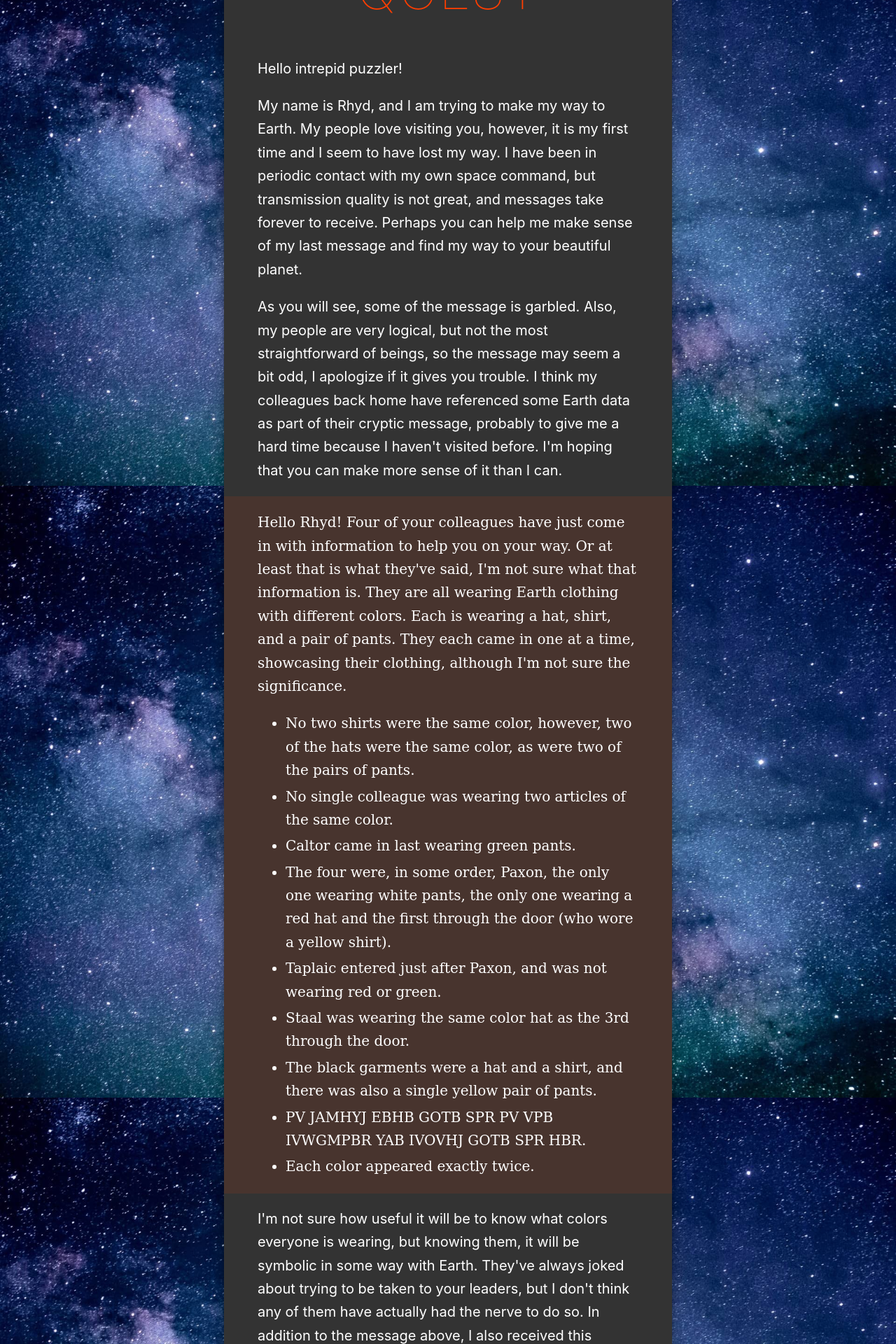
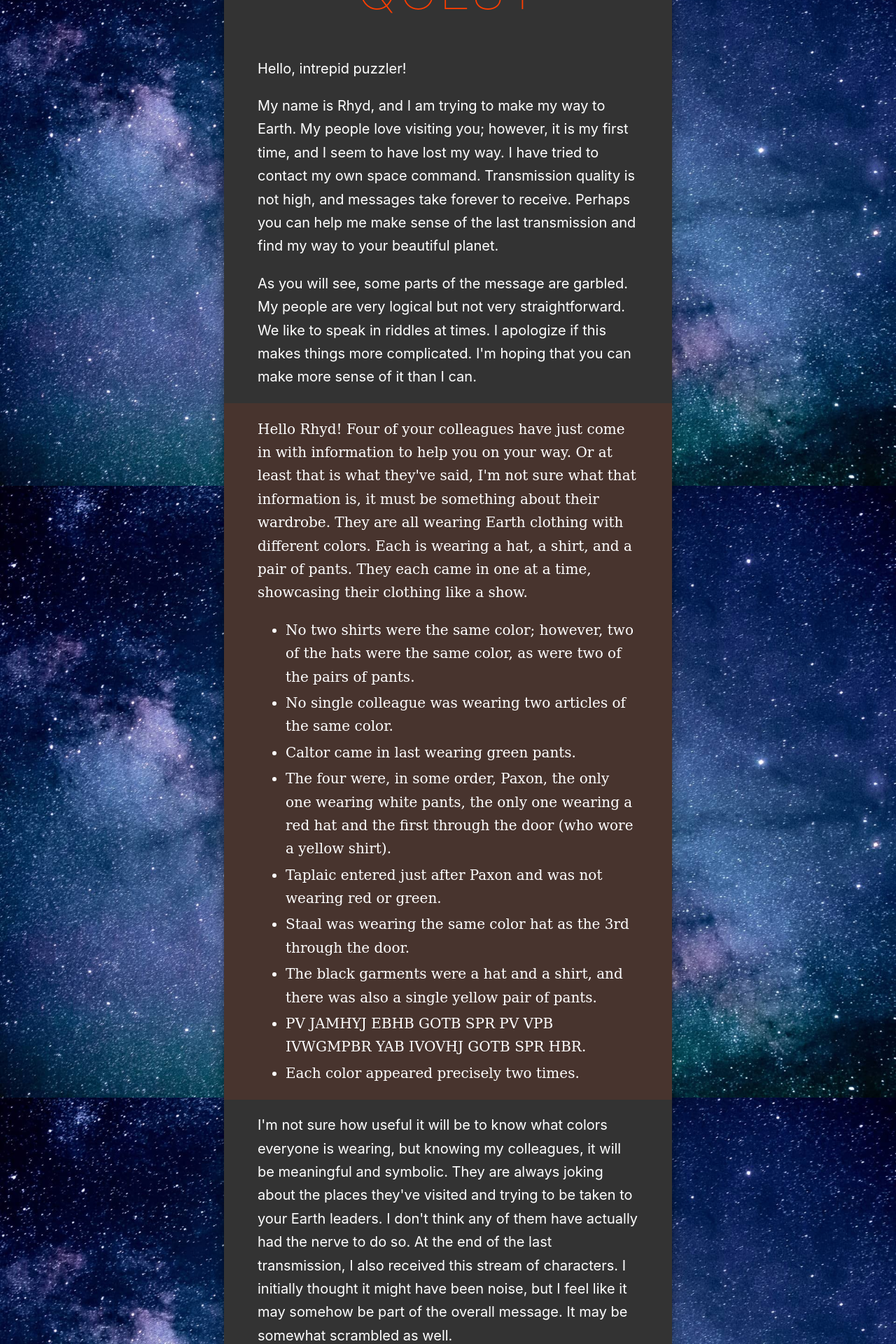
Before and after one commit to colinbate/puzzle-quest, a Svelte app: page / in a window 1280 px wide. Shown: the part 180-2100 px from the top of the page at 70% size. Built offline with nearby package versions, Linux system fonts and the light colour scheme.

Commit message:
Fix grammar and clarity

```diff
--- a/src/Part1.svelte
+++ b/src/Part1.svelte
@@ -18,31 +18,31 @@ pre {
   margin: 0;
 }
 </style>
-<p>Hello intrepid puzzler!</p>
+<p>Hello, intrepid puzzler!</p>
 
 <p>
-  My name is Rhyd, and I am trying to make my way to Earth. My people love visiting you, however, it is my first time and I seem to have lost my way. I have been in periodic contact with my own space command, but transmission quality is not great, and messages take forever to receive. Perhaps you can help me make sense of my last message and find my way to your beautiful planet.
+  My name is Rhyd, and I am trying to make my way to Earth. My people love visiting you; however, it is my first time, and I seem to have lost my way. I have tried to contact my own space command. Transmission quality is not high, and messages take forever to receive. Perhaps you can help me make sense of the last transmission and find my way to your beautiful planet.
 </p>
 
-<p>As you will see, some of the message is garbled. Also, my people are very logical, but not the most straightforward of beings, so the message may seem a bit odd, I apologize if it gives you trouble. I think my colleagues back home have referenced some Earth data as part of their cryptic message, probably to give me a hard time because I haven't visited before. I'm hoping that you can make more sense of it than I can.</p>
+<p>As you will see, some parts of the message are garbled. My people are very logical but not very straightforward. We like to speak in riddles at times. I apologize if this makes things more complicated. I'm hoping that you can make more sense of it than I can.</p>
 
 <blockquote>
-<p>Hello Rhyd! Four of your colleagues have just come in with information to help you on your way. Or at least that is what they've said, I'm not sure what that information is. They are all wearing Earth clothing with different colors. Each is wearing a hat, shirt, and a pair of pants. They each came in one at a time, showcasing their clothing, although I'm not sure the significance.</p>
+<p>Hello Rhyd! Four of your colleagues have just come in with information to help you on your way. Or at least that is what they've said, I'm not sure what that information is, it must be something about their wardrobe. They are all wearing Earth clothing with different colors. Each is wearing a hat, a shirt, and a pair of pants. They each came in one at a time, showcasing their clothing like a show.</p>
 
 <ul>
-  <li>No two shirts were the same color, however, two of the hats were the same color, as were two of the pairs of pants.</li>
+  <li>No two shirts were the same color; however, two of the hats were the same color, as were two of the pairs of pants.</li>
   <li>No single colleague was wearing two articles of the same color.</li>
   <li>Caltor came in last wearing green pants.</li>
   <li>The four were, in some order, Paxon, the only one wearing white pants, the only one wearing a red hat and the first through the door (who wore a yellow shirt).</li>
-  <li>Taplaic entered just after Paxon, and was not wearing red or green.</li>
+  <li>Taplaic entered just after Paxon and was not wearing red or green.</li>
   <li>Staal was wearing the same color hat as the 3rd through the door.</li>
   <li>The black garments were a hat and a shirt, and there was also a single yellow pair of pants.</li>
   <li>PV JAMHYJ EBHB GOTB SPR PV VPB IVWGMPBR YAB IVOVHJ GOTB SPR HBR.</li>
-  <li>Each color appeared exactly twice.</li>
+  <li>Each color appeared precisely two times.</li>
 </ul>
 </blockquote>
 
-<p>I'm not sure how useful it will be to know what colors everyone is wearing, but knowing them, it will be symbolic in some way with Earth. They've always joked about trying to be taken to your leaders, but I don't think any of them have actually had the nerve to do so. In addition to the message above, I also received this stream of characters which I originally thought might have been noise, but I feel like it may somehow be part of the overall message. It is possible it is somewhat scrambled as well.</p>
+<p>I'm not sure how useful it will be to know what colors everyone is wearing, but knowing my colleagues, it will be meaningful and symbolic. They are always joking about the places they've visited and trying to be taken to your Earth leaders. I don't think any of them have actually had the nerve to do so. At the end of the last transmission, I also received this stream of characters. I initially thought it might have been noise, but I feel like it may somehow be part of the overall message. It may be somewhat scrambled as well.</p>
 <div class="puzzle">
 <pre>
 K E N G F H R C Y F W Y
```
